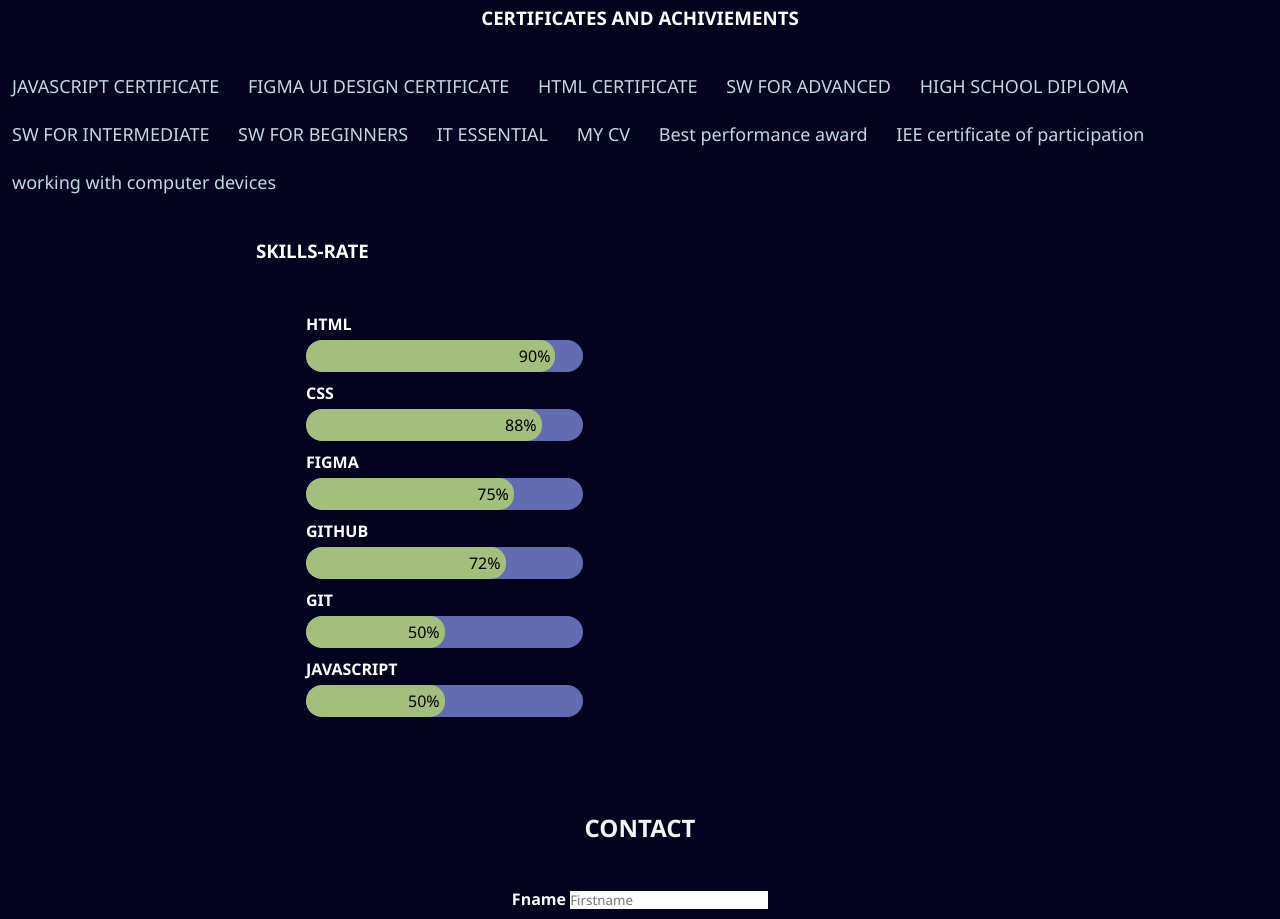
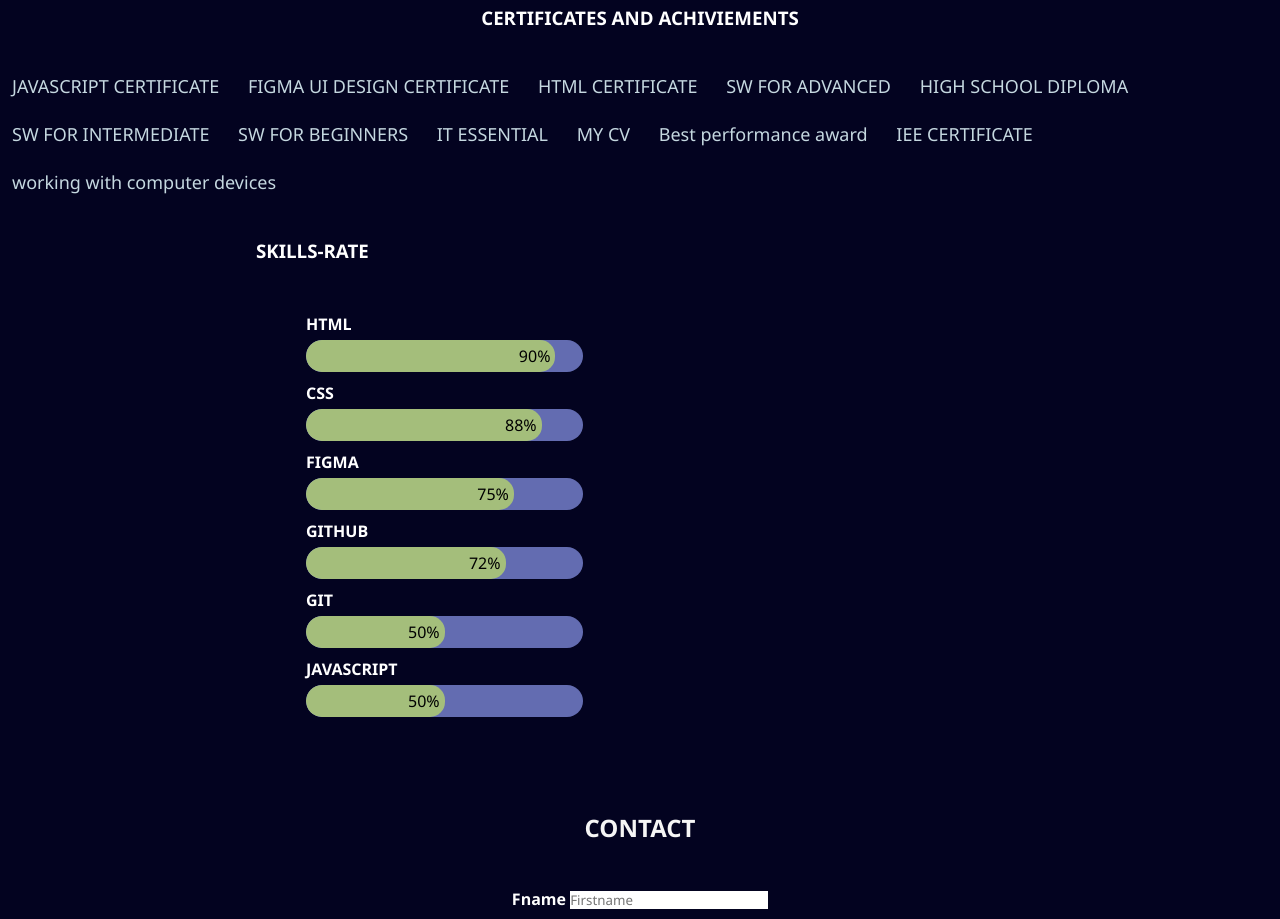
Before and after one commit to YvonneMukabera/PORTOFOLIO, a plain HTML site: page index.html in a window 1280 px wide. Shown: the part 1920-2839 px from the top of the page. Drawn offline with Linux system fonts and the light colour scheme.

Commit message:
update on index.html

```diff
--- a/index.html
+++ b/index.html
@@ -69,7 +69,7 @@
    <li> <a href="IT ESSENTIAL.pdf" alt="IT ESSENTIAL"  class="certificate">IT ESSENTIAL</a> </li>
   <li>  <a href="mukabera yvonne CVO.pdf" alt="mukabera yvonne CV"  class="certificate">MY CV</a> </li>
   <li>  <a href="Best performance award.pdf" alt="Best performance award"  class="certificate">Best performance award</a> </li>
-  <li> <a href="IEE certificate of participati.pdf" alt="IEE certificate of participati"  class="certificate">IEE certificate of participation</a>  </li> <br/> <br/>
+  <li> <a href="IEE certificate of participati.pdf" alt="IEE certificate of participati"  class="certificate">IEE CERTIFICATE</a>  </li> <br/> <br/>
   <li><a href="working with computer devices.pdf" alt="working with computer devices"  class="certificate">working with computer devices</a> </li>
     </ul>
     </div>
```
